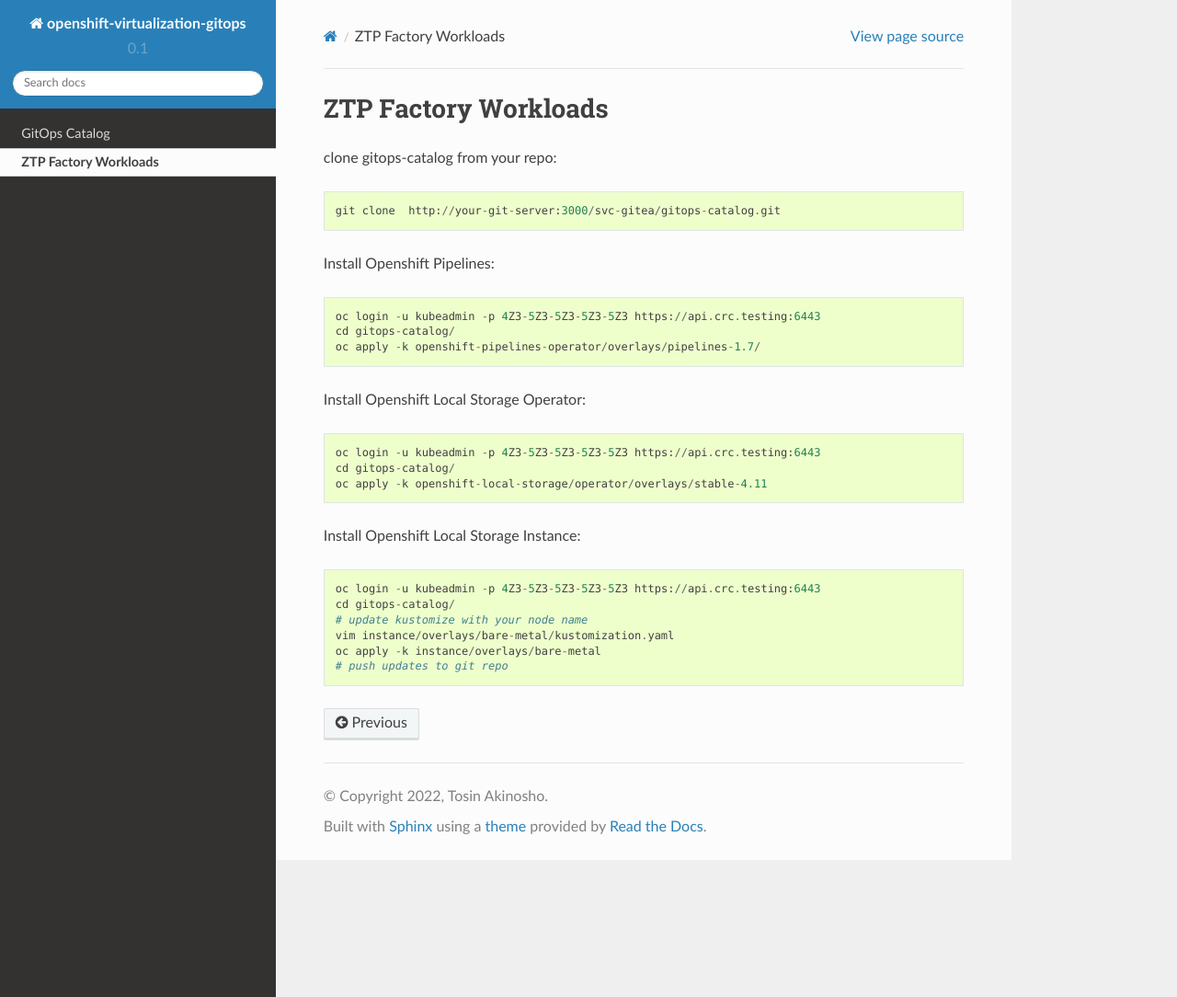
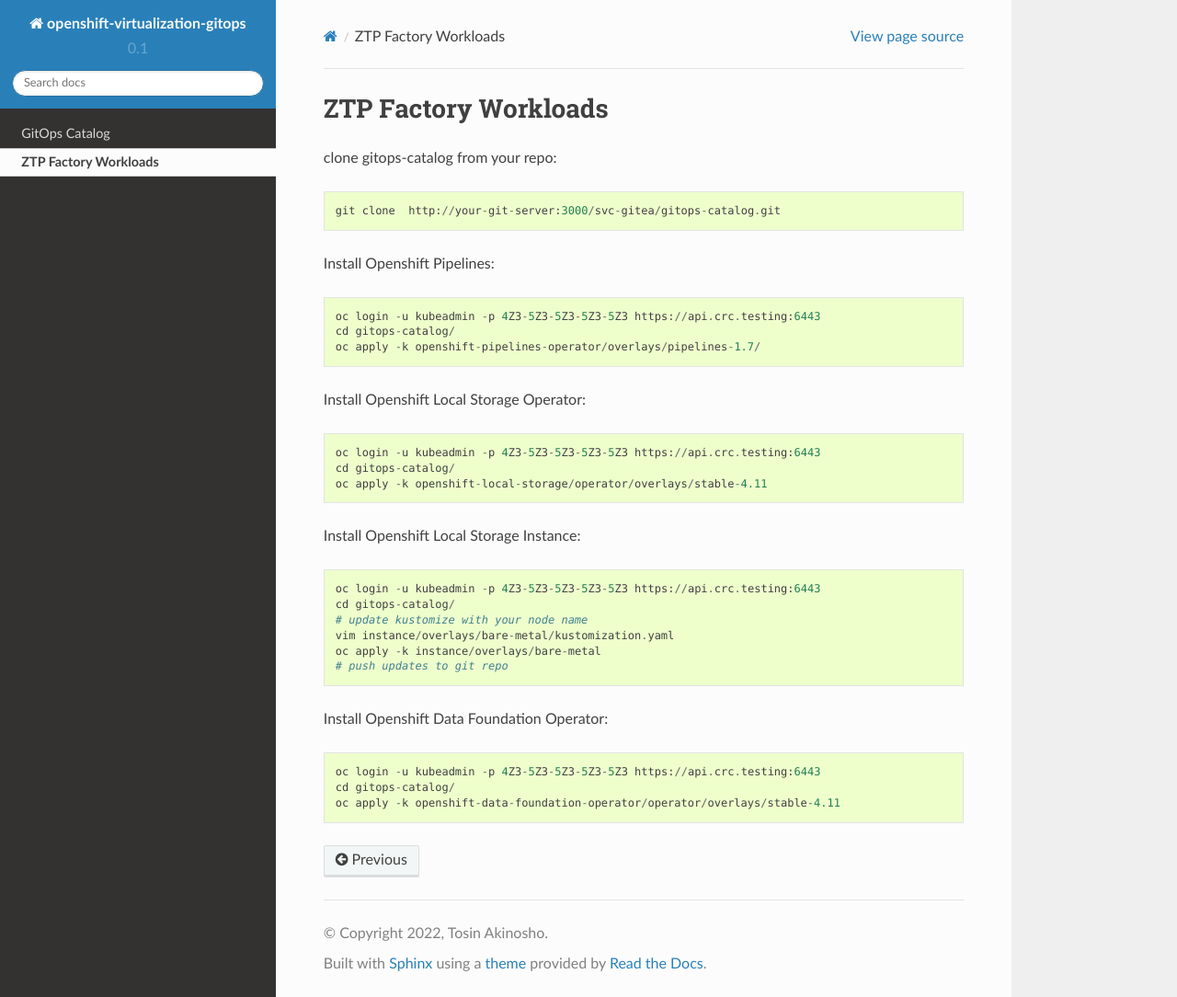
Before and after one commit to tosin2013/kvm-gitops, a Sphinx documentation site: the page built from docs/ztp-factory-workloads.rst, in a window 1280 px wide and 1084 px high. Shown: the whole window at 92% size. Built offline with Sphinx 7.4.7 and the Read the Docs theme 2.0.0, drawn with Linux system fonts in a browser that asks for light colours.

Commit message:
adding OpenShit Data foundation

```diff
--- a/docs/ztp-factory-workloads.rst
+++ b/docs/ztp-factory-workloads.rst
@@ -27,3 +27,9 @@ Install Openshift Local Storage Instance::
     vim instance/overlays/bare-metal/kustomization.yaml
     oc apply -k instance/overlays/bare-metal
     # push updates to git repo
+
+Install Openshift Data Foundation  Operator::
+
+    oc login -u kubeadmin -p 4Z3-5Z3-5Z3-5Z3-5Z3 https://api.crc.testing:6443
+    cd gitops-catalog/
+    oc apply -k openshift-data-foundation-operator/operator/overlays/stable-4.11
```
